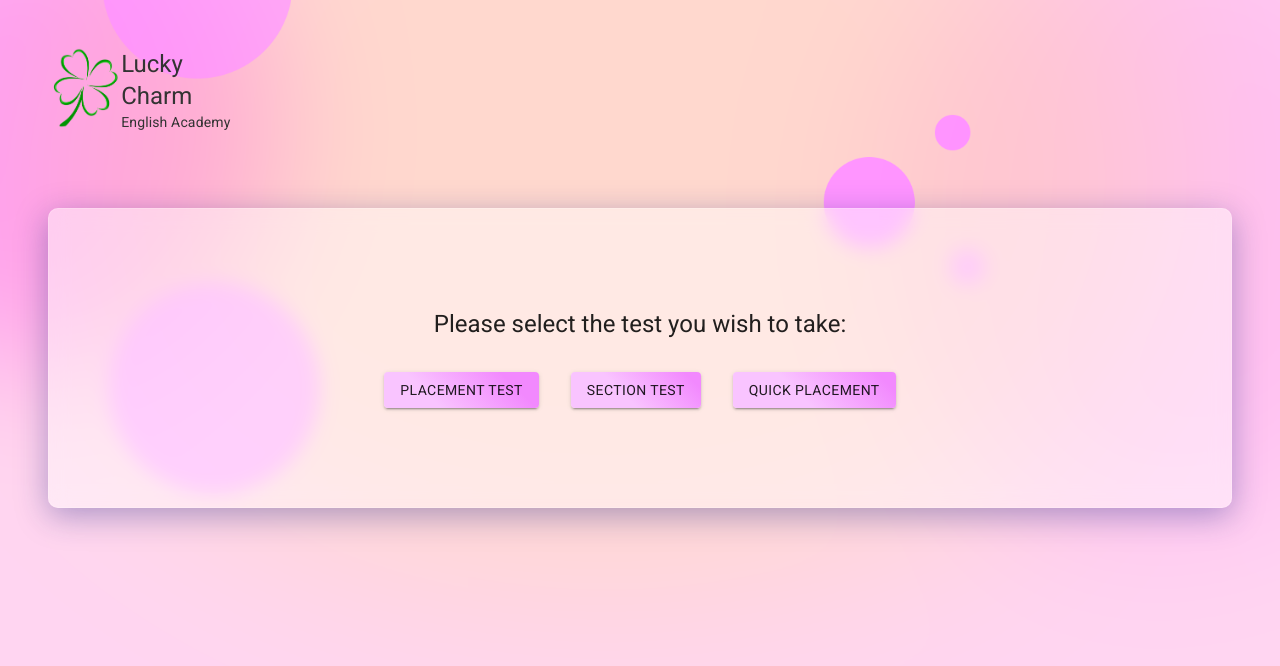
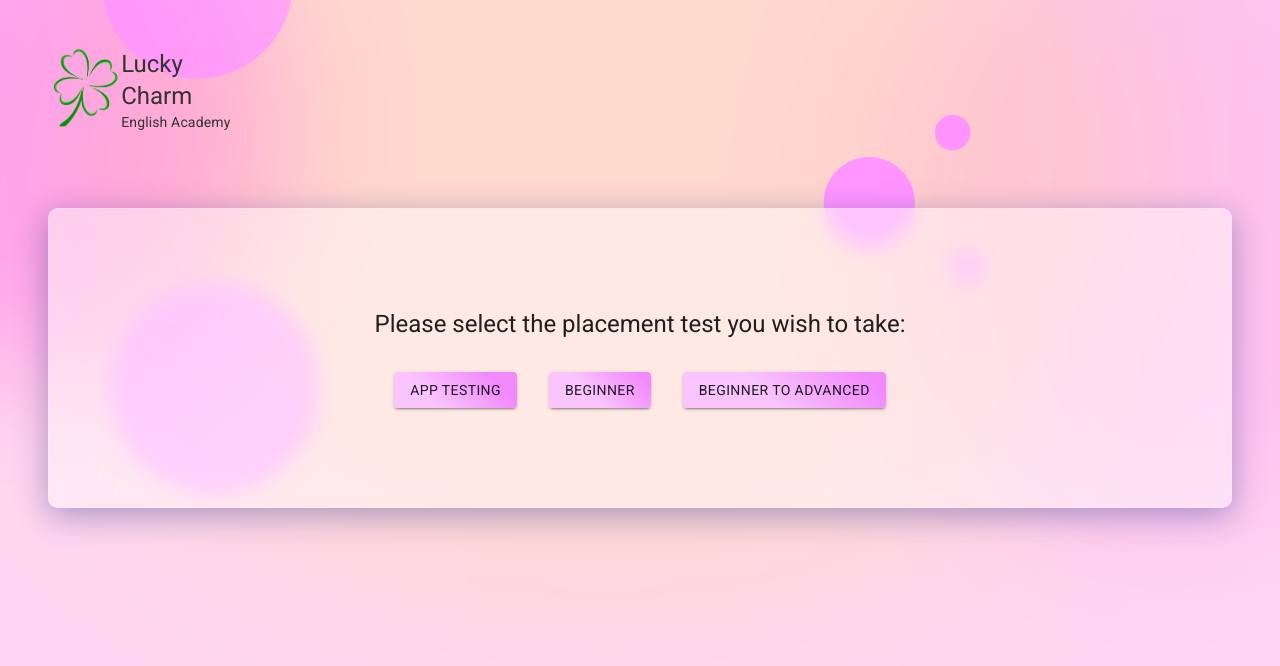
Before and after one commit to mikebabz426/placement-test-suite, a Gatsby site: page /testing in a window 1280 px wide. Built offline with nearby package versions, Linux system fonts and the light colour scheme; Gatsby itself is replaced by a stand-in of ours.

Commit message:
add begginer level placement test

```diff
--- a/src/components/TestSelection.tsx
+++ b/src/components/TestSelection.tsx
@@ -22,7 +22,7 @@ const TestSelection = ({ setTest }) => {
   return (
     <div className={classes.container}>
       <Typography className={classes.head} variant="h5">
-        Please select the test you wish to take:
+        Please select the placement test you wish to take:
       </Typography>
       <Zoom timeout={1000} in>
         <Box>
@@ -34,27 +34,27 @@ const TestSelection = ({ setTest }) => {
             variant="contained"
             className={classes.m}
           >
-            Placement Test
+            App Testing
           </Button>
           <Button
             style={{
               background: "linear-gradient(45deg, #f9c4ff 40%, #f289fe 90%)",
             }}
-            onClick={() => setTest("Section")}
+            onClick={() => setTest("Beginner")}
             variant="contained"
             className={classes.m}
           >
-            Section Test
+            Beginner
           </Button>
           <Button
             style={{
               background: "linear-gradient(45deg, #f9c4ff 40%, #f289fe 90%)",
             }}
-            onClick={() => setTest("Quick-Placement")}
+            onClick={() => setTest("Advanced-Placement")}
             variant="contained"
             className={classes.m}
           >
-            Quick Placement
+            Beginner to Advanced
           </Button>
         </Box>
       </Zoom>
--- a/src/components/Tests/Test.tsx
+++ b/src/components/Tests/Test.tsx
@@ -4,7 +4,8 @@ import { useNewUserContext } from "../../UserContext"
 import { Container, Fade } from "@material-ui/core"
 import {
   PlacementTestOne,
-  QuickPlacement,
+  Beginner,
+  AdvancedPlacement,
 } from "../../services/placement-tests"
 import Question from "./Question"
 import Result from "./Result"
@@ -18,10 +19,10 @@ const Test = ({ type }) => {
   let test
   if (type === "Placement") {
     test = PlacementTestOne
-  } else if (type === "Quick-Placement") {
-    test = QuickPlacement
+  } else if (type === "Advanced-Placement") {
+    test = AdvancedPlacement
   } else {
-    test = "Section"
+    test = "Beginner"
   }
 
   const getResults = () => {
--- a/src/services/placement-tests.tsx
+++ b/src/services/placement-tests.tsx
@@ -17,25 +17,185 @@ export const PlacementTestOne = [
     answer: "Not a lot",
   },
 ]
-export const SectionTest = [
+export const Beginner = [
   {
-    question: "Whats the best food on the planet",
-    options: ["Vegan", "Pizza", "Burgers", "Pasta"],
-    answer: "Pizza",
+    question: `Mitko ${blank} from Bulgaria.`,
+    options: ["a)  are", "b)  is", "c)  aren't", "d)  am"],
+    answer: "b)  is",
   },
   {
-    question: "When can you indulge in a slice of pizza?",
-    options: ["Once a week", "Once a month", "Every day", "Avoid it"],
-    answer: "Every day",
+    question: `Federico and Sofia ${blank} Italian.`,
+    options: ["a)  isn't", "b)  is", "c)  am", "d)  are"],
+    answer: "d)  are",
   },
   {
-    question: "Who doesn't enjoy pizza?",
-    options: ["Losers", "Most people", "Everyone", "A handfull of people"],
-    answer: "Losers",
+    question: `My parents have got four ${blank}.`,
+    options: ["a)  children", "b)  childrens", "c)  childs", "d)  child"],
+    answer: "a)  children",
+  },
+  {
+    question: `There's ${blank} book on the table.`,
+    options: ["a)  five", "b)  some", "c)  a", "d)  an"],
+    answer: "c)  a",
+  },
+  {
+    question: `My sister's fifteen. ${blank} called Anna.`,
+    options: ["a)  She's", "b)  You're", "c)  It's", "d)  He's"],
+    answer: "a)  She's",
+  },
+  {
+    question: `I've got two brothers. ${blank} bedroom is very big.`,
+    options: ["a)  Her", "b)  Their", "c)  His", "d)  Your"],
+    answer: "b)  Their",
+  },
+  {
+    question: `${blank} are you from?`,
+    options: ["a)  What", "b)  When", "c)  Where", "d)  Who"],
+    answer: "c)  Where",
+  },
+  {
+    question: `This is my pen. ${blank} are your pens on the table.`,
+    options: ["a)  This", "b)  Those", "c)  That", "d)  It"],
+    answer: "b)  Those",
+  },
+  {
+    question: `${blank} are twenty-five students in my class.`,
+    options: ["a)  There", "b)  It", "c)  We", "d)  They"],
+    answer: "a)  There",
+  },
+  {
+    question: `There's a table in the classroom but there aren't ${blank} computers.`,
+    options: ["a)  the", "b)  a", "c)  some", "d)  any"],
+    answer: "d)  any",
+  },
+  {
+    question: `My mother's got blue eyes but my ${blank} eyes are brown.`,
+    options: ["a)  fathers", "b)  father's", "c)  fathers'", "d)  father"],
+    answer: "b)  father's",
+  },
+  {
+    question: `${blank} you got any oranges?`,
+    options: ["a)  Do", "b)  Is", "c)  Have", "d)  Has"],
+    answer: "c)  Have",
+  },
+  {
+    question: `They speak French but they ${blank} speak Spanish.`,
+    options: ["a)  does", "b)  don't", "c)  do", "d)  doesn't"],
+    answer: "b)  don't",
+  },
+  {
+    question: `${blank} she play the piano?`,
+    options: ["a)  Does", "b)  Don't", "c)  Is", "d)  Do"],
+    answer: "a)  Does",
+  },
+  {
+    question: `I ${blank} to bed at 10 o'clock.`,
+    options: [
+      "a)  go usually",
+      "b)  go sometimes",
+      "c)  usually go",
+      "d)  go never",
+    ],
+    answer: "c)  usually go",
+  },
+  {
+    question: `We like her but she doesn't like ${blank}.`,
+    options: ["a)  I", "b)  us", "c)  they", "d)  she"],
+    answer: "b)  us",
+  },
+  {
+    question: `He ${blank} a red T-shirt today.`,
+    options: [
+      "a)  is wearing",
+      "b)  doesn't wear",
+      "c)  are wearing",
+      "d)  wears",
+    ],
+    answer: "a)  is wearing",
+  },
+  {
+    question: `There isn't ${blank} juice in the bottle.`,
+    options: ["a)  many", "b)  much", "c)  a lot of", "d)  a little"],
+    answer: "b)  much",
+  },
+  {
+    question: `My friend, Dan, ${blank} at school yesterday because he was ill.`,
+    options: ["a)  wasn't", "b)  isn't", "c)  were", "d)  weren't"],
+    answer: "a)  wasn't",
+  },
+  {
+    question: `Where ${blank} last Saturday?`,
+    options: [
+      "a)  you go",
+      "b)  do you go",
+      "c)  did you go",
+      "d)  does he go",
+    ],
+    answer: "c)  did you go",
+  },
+  {
+    question: `The plane is flying ${blank} the mountain.`,
+    options: ["a)  across", "b)  down", "c)  over", "d)  under"],
+    answer: "c)  over",
+  },
+  {
+    question: `He ${blank} the guitar very well.`,
+    options: ["a)  does", "b)  play", "c)  can", "d)  can play"],
+    answer: "d)  can play",
+  },
+  {
+    question: `We usually go to the cinema on Saturday but we ${blank} today.`,
+    options: [
+      "a)  aren't going",
+      "b)  doesn't go",
+      "c)  don't go",
+      "d)  isn't going",
+    ],
+    answer: "a)  aren't going",
+  },
+  {
+    question: `School starts ${blank} September 15th.`,
+    options: ["a)  on", "b)  at", "c)  in", "d)  the"],
+    answer: "a)  on",
+  },
+  {
+    question: `The boy is ${blank} the room.`,
+    options: ["a)  under", "b)  between", "c)  in", "d)  behind"],
+    answer: "c)  in",
+  },
+  {
+    question: `I ${blank} to Madrid last week.`,
+    options: ["a)  am not going", "b)  went", "c)  was", "d)  go"],
+    answer: "b)  went",
+  },
+  {
+    question: `His English is very good.  He speaks it very ${blank}.`,
+    options: ["a)  slowly", "b)  quickly", "c)  good", "d)  badly"],
+    answer: "b)  quickly",
+  },
+  {
+    question: `The TV is very loud, Jane.  ${blank} it down, please.`,
+    options: ["a)  Turn", "b)  Turning", "c)  Turned", "d)  Don't turn"],
+    answer: "a)  Turn",
+  },
+  {
+    question: `You ${blank} take your passport when you go to the USA.`,
+    options: ["a)  don't have to", "b)  should", "c)  mustn't", "d)  must"],
+    answer: "a)  don't have to",
+  },
+  {
+    question: `We ${blank} you next week.`,
+    options: ["a)  see", "b)  will see", "c)  to see", "d)  is seeing"],
+    answer: "b)  will see",
+  },
+  {
+    question: `It's not my jacket.  It's ${blank}.`,
+    options: ["a)  her", "b)  him", "c)  his", "d)  mine"],
+    answer: "c)  his",
   },
 ]
 
-export const QuickPlacement = [
+export const AdvancedPlacement = [
   {
     question: `I ${blank} from France.`,
     options: ["a)  is", "b)  are", "c)  am", "d)  be"],
```
